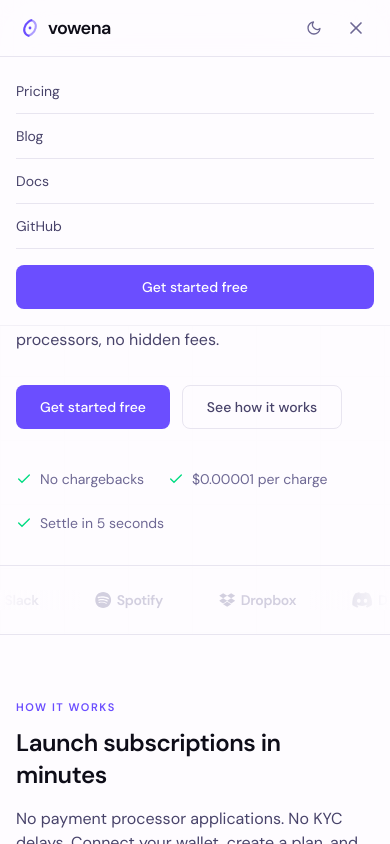
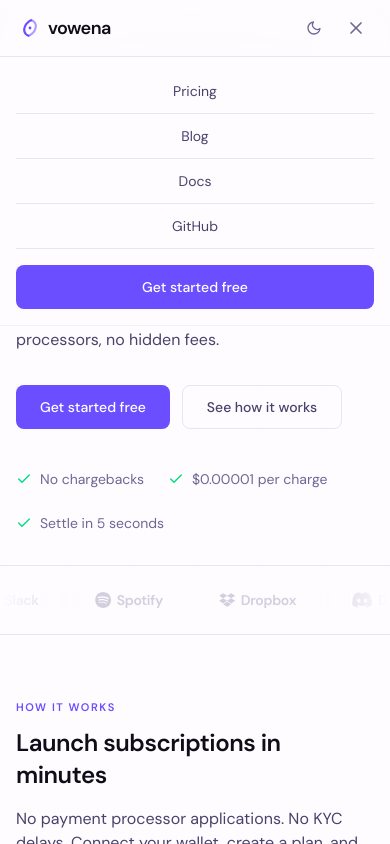
Before and after one commit to vowena/site, a Next.js app: page / in a window 390 px wide. Both pictures are taken after a click on the button 356 px from the left and 28 px from the top of the page. Shown: the top 844 px of the page. Built offline with nearby package versions, Linux system fonts and the light colour scheme.

Commit message:
fix: center-align mobile menu links

```diff
--- a/src/components/nav.tsx
+++ b/src/components/nav.tsx
@@ -57,7 +57,7 @@ export function Nav() {
                 key={item.href}
                 href={item.href}
                 onClick={() => setOpen(false)}
-                className="flex items-center py-3 text-sm text-secondary hover:text-foreground transition-colors border-b border-border last:border-0"
+                className="flex items-center justify-center py-3 text-sm text-secondary hover:text-foreground transition-colors border-b border-border last:border-0"
               >
                 {item.label}
               </Link>
```
